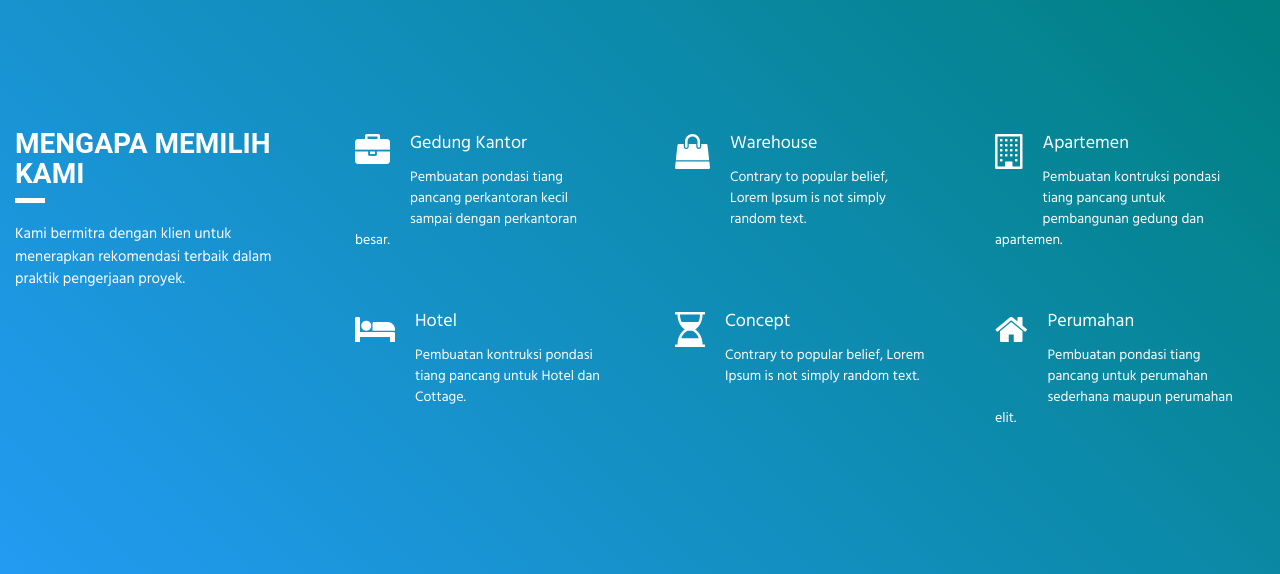
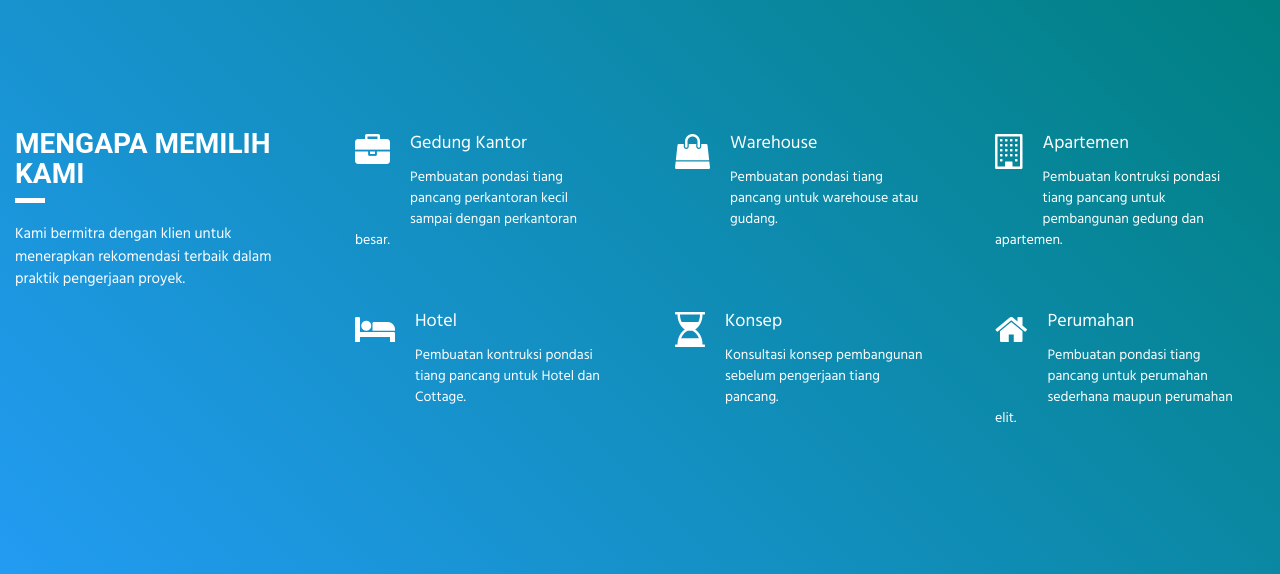
Before and after one commit to punamanr/berkahsantoso, a PHP site: page / in a window 1280 px wide. Shown: the part 2052-2626 px from the top of the page. Run offline with PHP 8.4, Linux system fonts and the light colour scheme; data that the repository does not hold is empty.

Commit message:
fix index

```diff
--- a/index.php
+++ b/index.php
@@ -138,7 +138,7 @@ include 'app/function_readmore.php';
                 <div class="what-we-desc">
                   <i class="fa fa-shopping-bag"></i>
                   <h6>Warehouse</h6>
-                  <p class="desc">Contrary to popular belief, Lorem Ipsum is not simply random text. </p>
+                  <p class="desc">Pembuatan pondasi tiang pancang untuk warehouse atau gudang. </p>
                 </div>
               </div>
               <div class="col-md-4  col-sm-6">
@@ -158,8 +158,8 @@ include 'app/function_readmore.php';
               <div class="col-md-4  col-sm-6">
                 <div class="what-we-desc">
                   <i class="fa fa-hourglass-2"></i>
-                  <h6>Concept</h6>
-                  <p class="desc">Contrary to popular belief, Lorem Ipsum is not simply random text. </p>
+                  <h6>Konsep</h6>
+                  <p class="desc">Konsultasi konsep pembangunan sebelum pengerjaan tiang pancang. </p>
                 </div>
               </div>
               <div class="col-md-4  col-sm-6">
```
